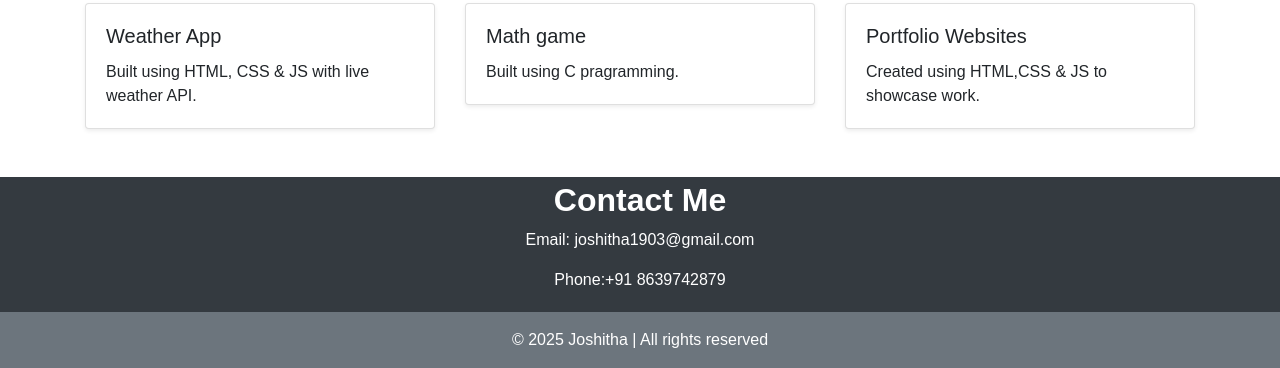
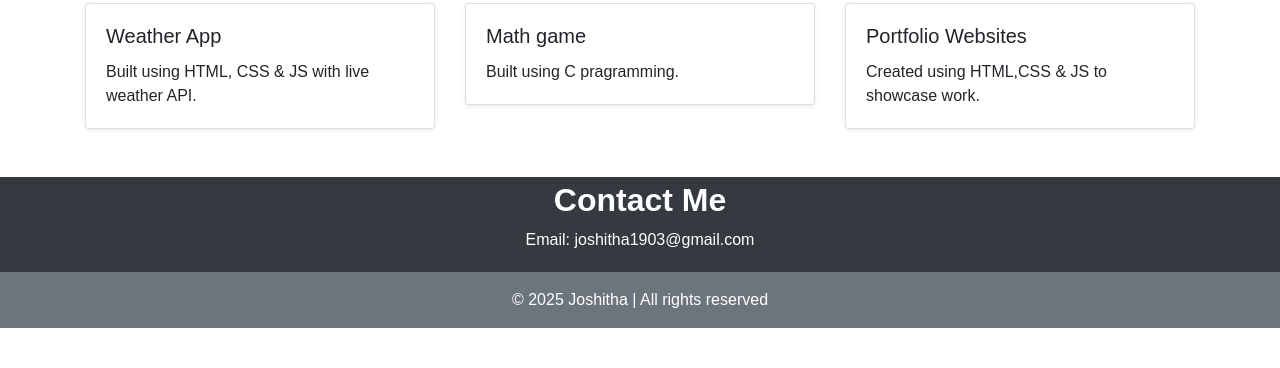
Before and after one commit to joshitha251/portfolio, a plain HTML site: page index.html in a window 1280 px wide. Shown: the part 541-909 px from the top of the page. After the commit the page ends 869 px from the top, so only its background shows below. Drawn offline with nearby package versions, Linux system fonts and the light colour scheme.

Commit message:
Update index.html

```diff
--- a/index.html
+++ b/index.html
@@ -73,7 +73,6 @@
     <div class="container text-center">
       <h2>Contact Me</h2>
       <p>Email: joshitha1903@gmail.com</p>
-      <p> Phone:+91 8639742879 </p>
     </div>
   </section>
 
```
